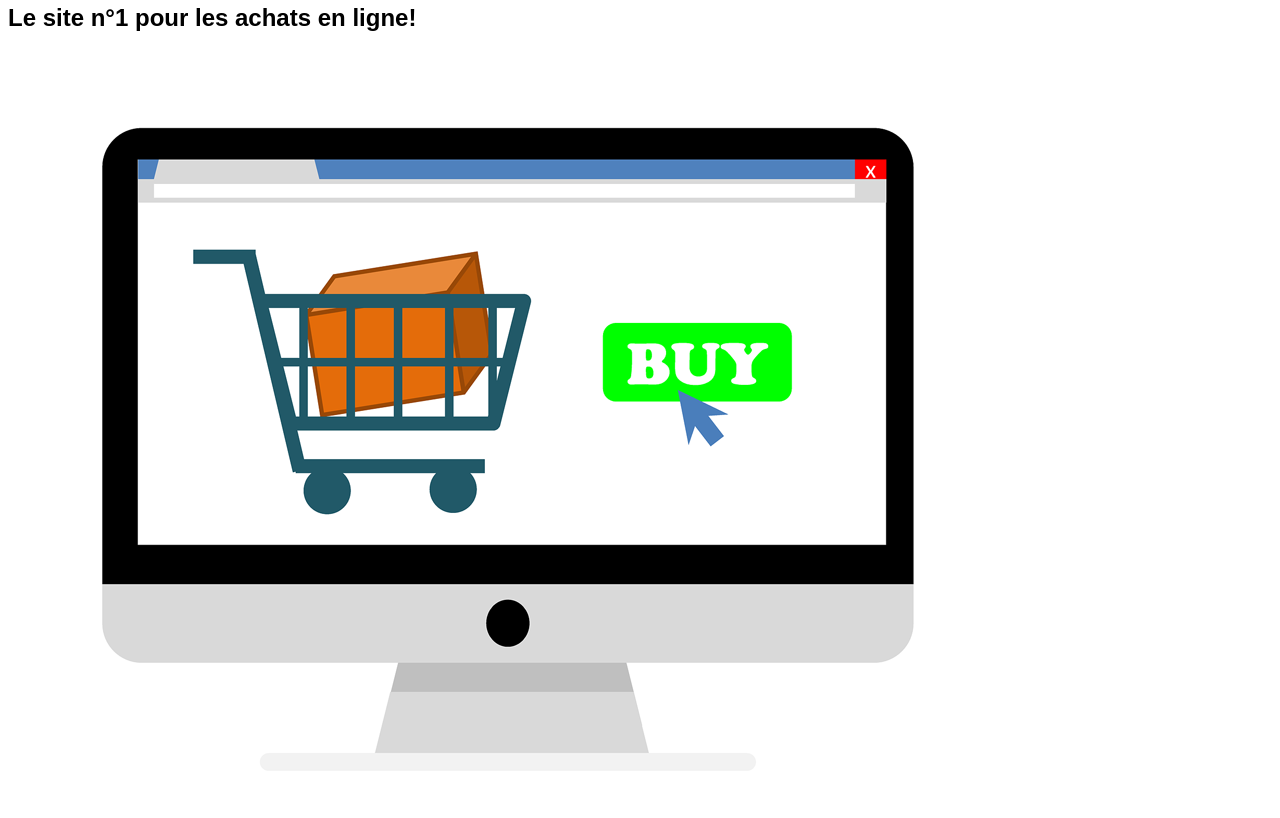
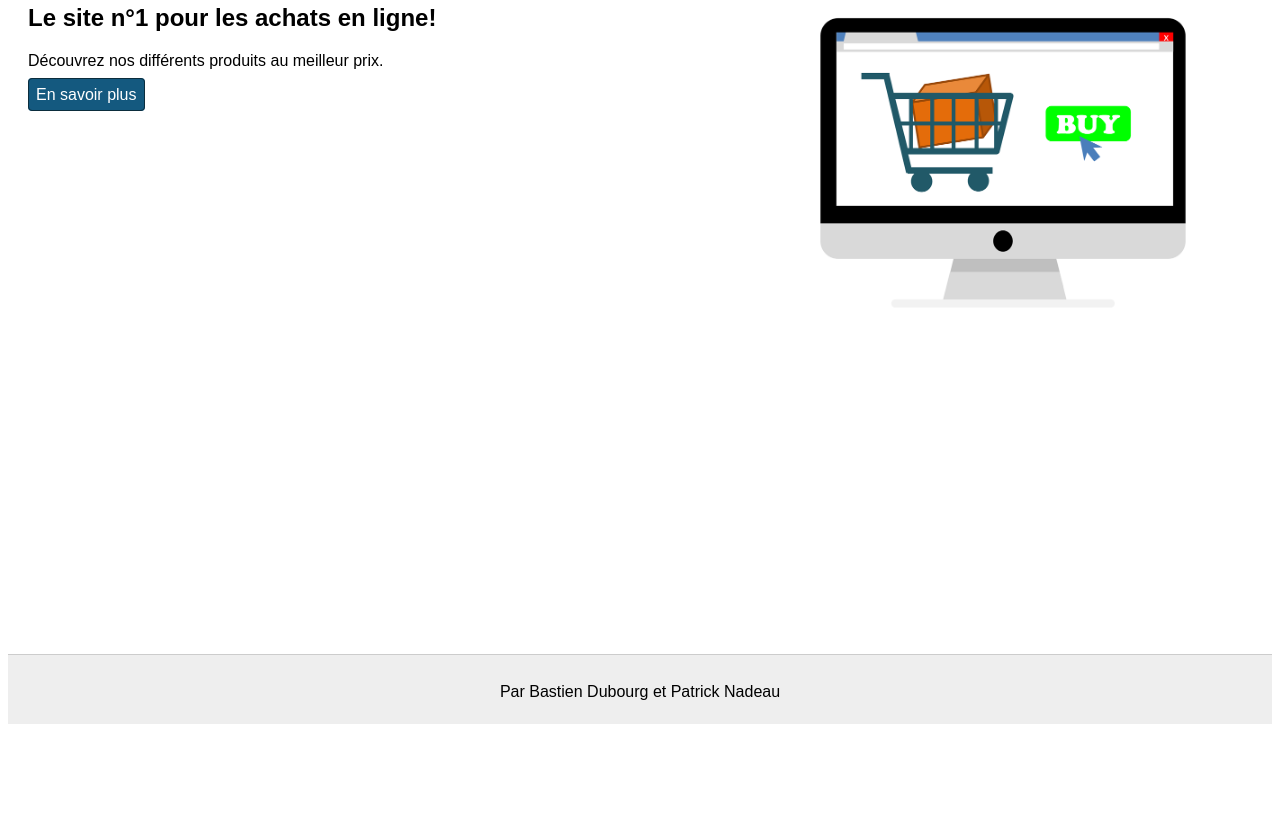
Before and after one commit to CyberPat31/tp2log4420, a plain HTML site: page index.html in a window 1280 px wide. Shown: the part 84-902 px from the top of the page. After the commit the page ends 808 px from the top, so only its background shows below. Drawn offline with Linux system fonts and the light colour scheme.

Commit message:
Update index.html

```diff
--- a/index.html
+++ b/index.html
@@ -27,15 +27,17 @@
     </nav>
   </header>
   <main>
-    <article>
-      <h1>Le site n&deg;1 pour les achats en ligne!</h1>
-      <img alt="home" src="./assets/img/home.png" id="home-img">
-      <p>Découvrez nos différents produits au meilleur prix.</p>
-      <a class="btn" href="./products.html">En savoir plus</a>
-    </article>
+    <article id="main-page" class="main">
+        <div class="main-page-description">
+          <h1>Le site n&deg;1 pour les achats en ligne!</h1>
+          <p>Découvrez nos différents produits au meilleur prix.</p>
+          <a class="btn" href="./products.html">En savoir plus</a>
+        </div>
+        <img class="main-page-image" alt="home" src="./assets/img/home.png" id="home-img">
+      </article>
   </main>
   <footer>
-    <p>Par Antoine Béland et Konstantinos Lambrou-Latreille</p>
+    <p>Par Bastien Dubourg et Patrick Nadeau</p>
   </footer>
 </body>
 </html>
```
